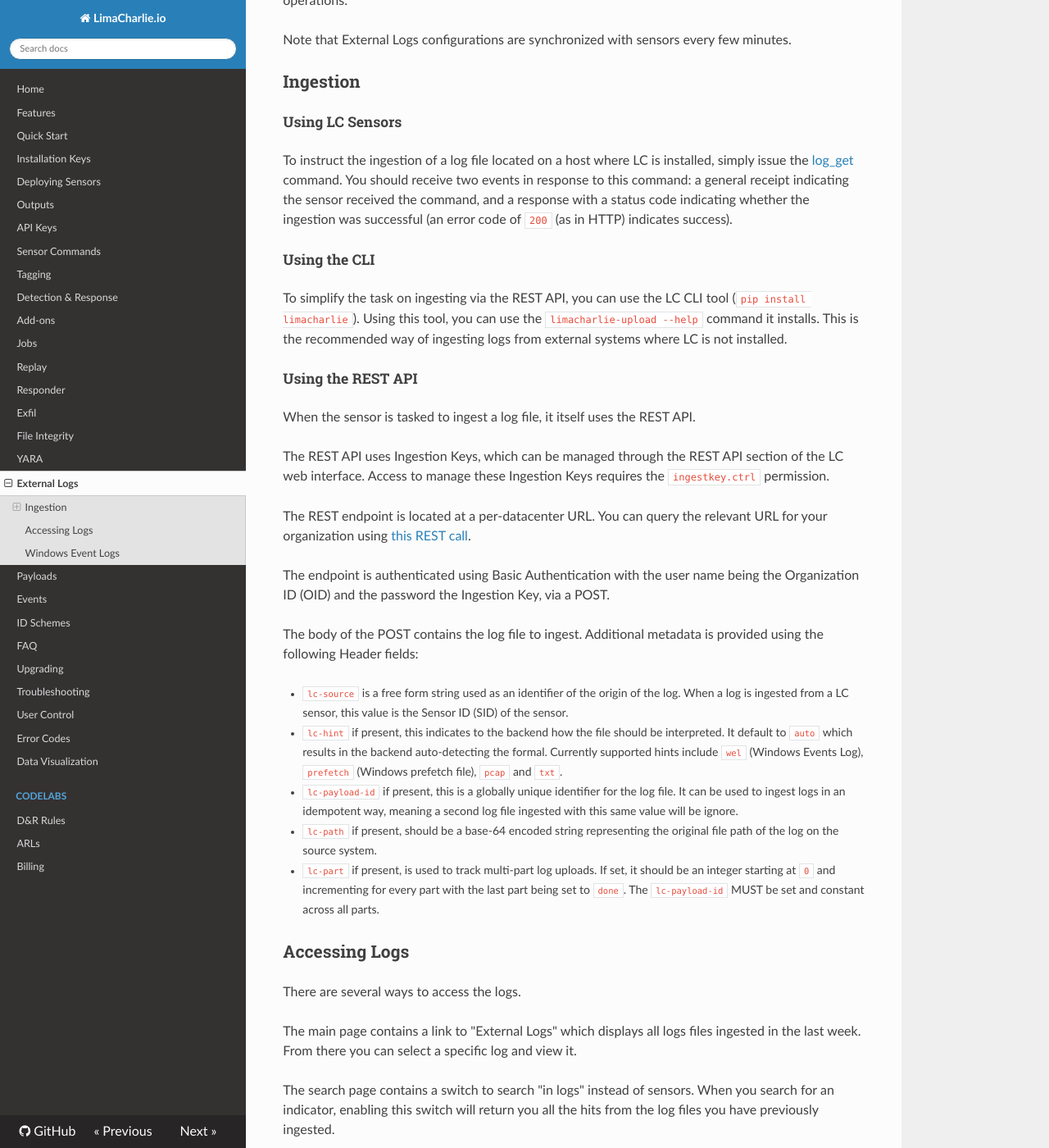
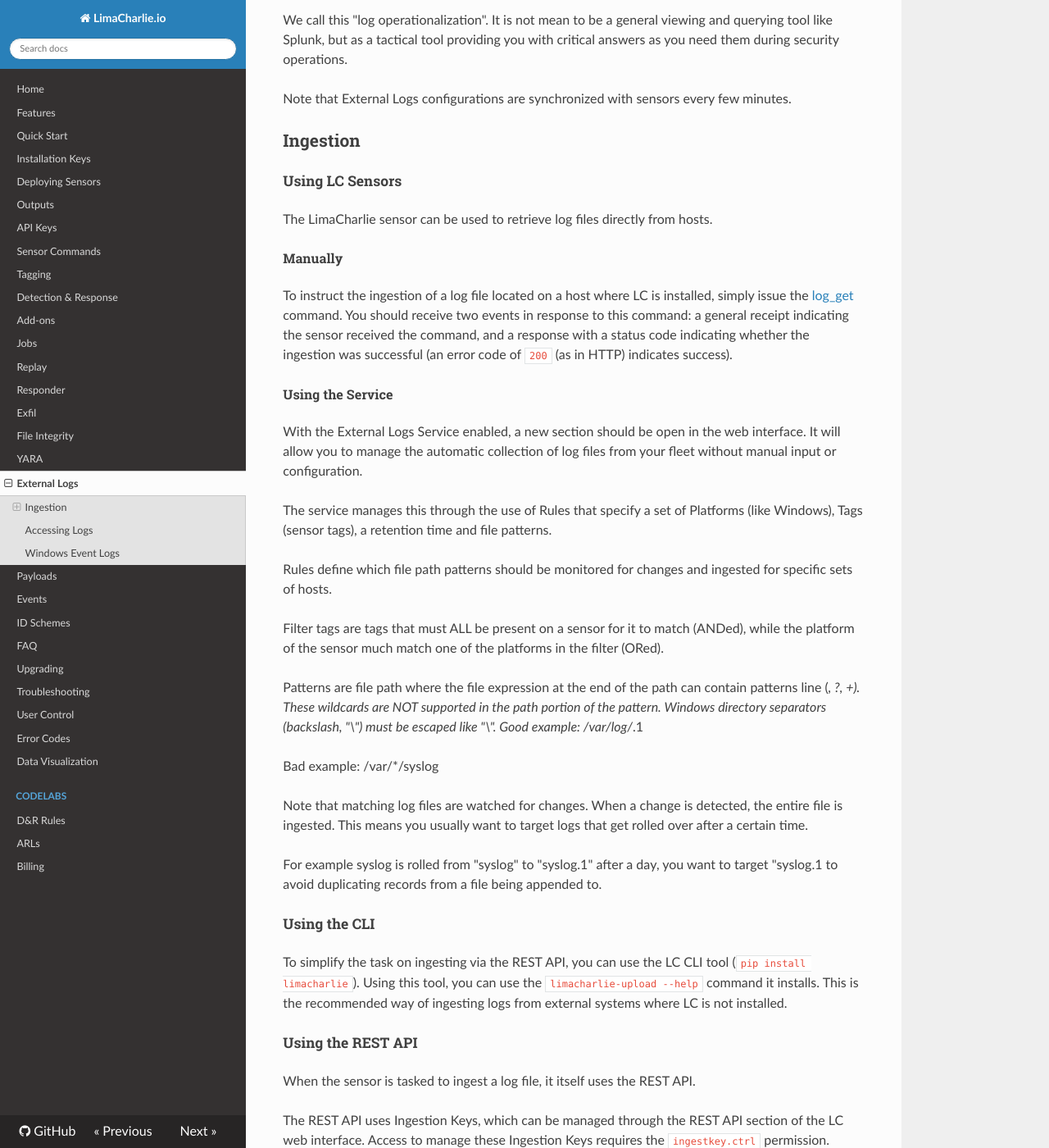
Before and after one commit to refractionPOINT/lce_doc, an MkDocs documentation site: the page built from docs/external_logs.md, in a window 1280 px wide and 1400 px high, scrolled down 894 px. Shown: the whole window at 82% size. Built offline with MkDocs 1.6.1, drawn with Linux system fonts in a browser that asks for light colours; nearby versions of some CDN libraries; old or Windows-style settings are respelled for this version of MkDocs; some of the changed text lies outside the part shown.

Commit message:
Adding a bit more doc on external logs service.

```diff
--- a/docs/external_logs.md
+++ b/docs/external_logs.md
@@ -31,11 +31,36 @@ Note that External Logs configurations are synchronized with sensors every few m
 
 ## Ingestion
 ### Using LC Sensors
+The LimaCharlie sensor can be used to retrieve log files directly from hosts.
+
+#### Manually
 To instruct the ingestion of a log file located on a host where LC is installed,
 simply issue the [log_get](sensor_commands.md#log_get) command. You should receive
 two events in response to this command: a general receipt indicating the sensor
 received the command, and a response with a status code indicating whether the
 ingestion was successful (an error code of `200` (as in HTTP) indicates success).
+
+#### Using the Service
+With the External Logs Service enabled, a new section should be open in the web
+interface. It will allow you to manage the automatic collection of log files from
+your fleet without manual input or configuration.
+
+The service manages this through the use of Rules that specify a set of Platforms
+(like Windows), Tags (sensor tags), a retention time and file patterns.
+
+Rules define which file path patterns should be monitored for changes and ingested for specific sets of hosts.
+
+Filter tags are tags that must ALL be present on a sensor for it to match (ANDed), while the platform of the sensor much match one of the platforms in the filter (ORed).
+
+Patterns are file path where the file expression at the end of the path can contain patterns line (*, ?, +). These wildcards are NOT supported in the path portion of the pattern.
+Windows directory separators (backslash, "\") must be escaped like "\\".
+Good example: /var/log/*.1
+
+Bad example: /var/*/syslog
+
+Note that matching log files are watched for changes. When a change is detected, the entire file is ingested. This means you usually want to target logs that get rolled over after a certain time.
+
+For example syslog is rolled from "syslog" to "syslog.1" after a day, you want to target "syslog.1 to avoid duplicating records from a file being appended to.
 
 ### Using the CLI
 To simplify the task on ingesting via the REST API, you can use the LC CLI tool (`pip install limacharlie`).
```
